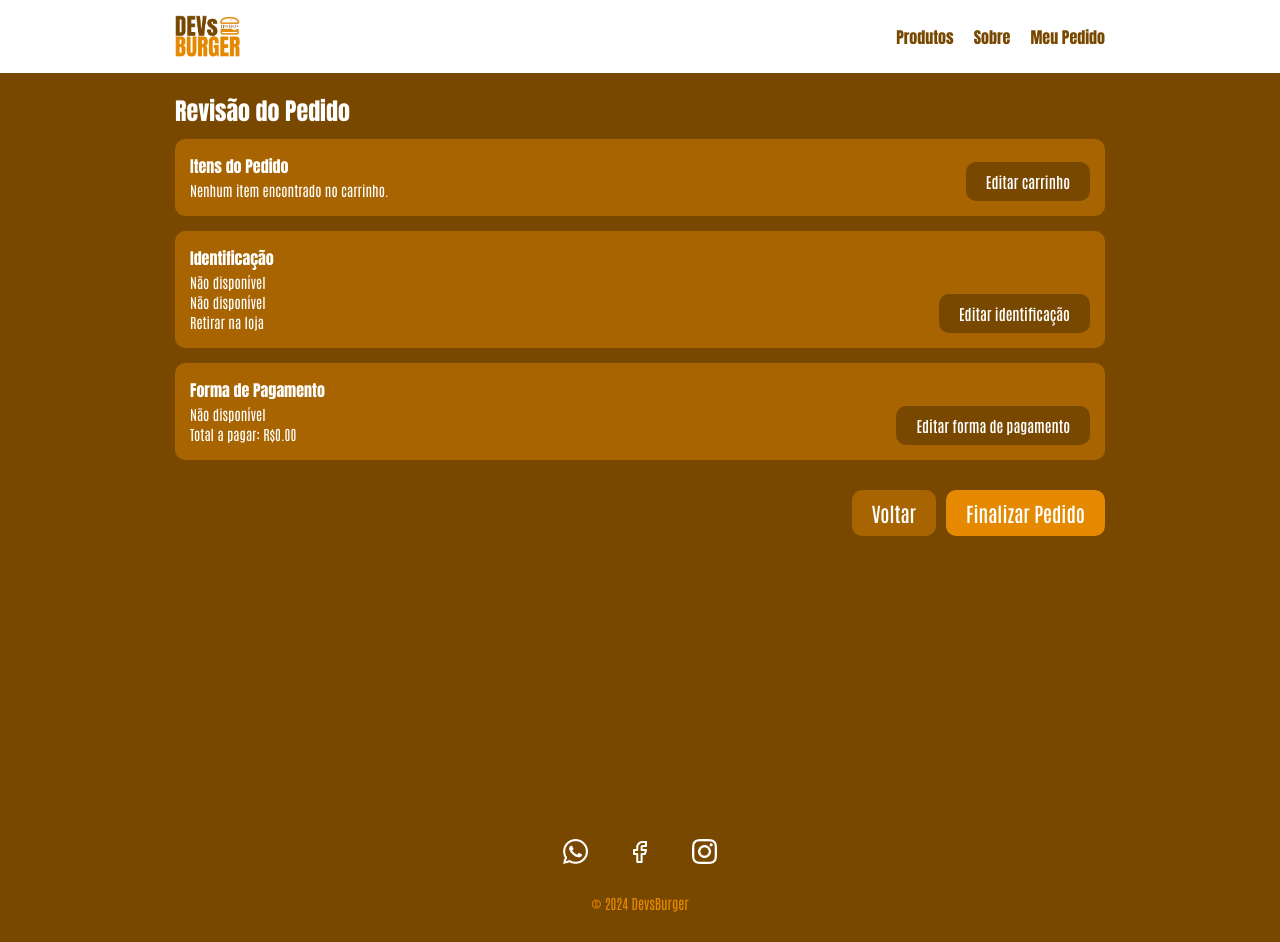
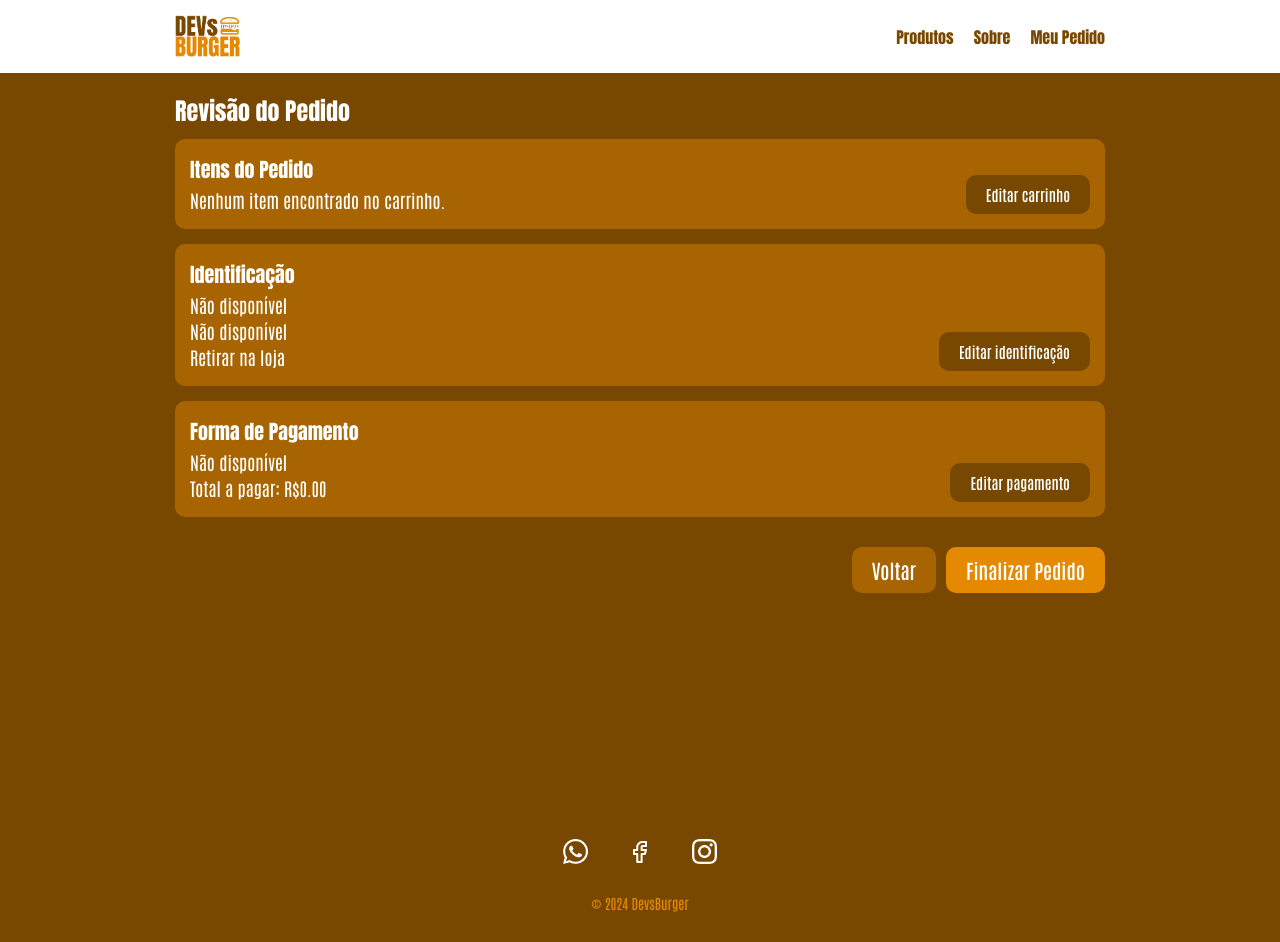
Before and after one commit to gabinag/devsburger, a React (Vite) app: page /revisao in a window 1280 px wide. Built offline with nearby package versions, Linux system fonts and the light colour scheme.

Commit message:
aumenta fonte

```diff
--- a/src/pages/Revisao/Revisao.jsx
+++ b/src/pages/Revisao/Revisao.jsx
@@ -115,7 +115,7 @@ export const Revisao = () => {
                   <p><strong>Total a pagar:</strong> R${calculaPrecoTotal().toFixed(2)}</p>
                 </div>
                 <div className={styles.btnEdit}>
-                  <Botao label="Editar forma de pagamento" backgroundColor="var(--marrom)" fontSize="1.5rem" onClick={() => navigate('/pagamento')} />
+                  <Botao label="Editar pagamento" backgroundColor="var(--marrom)" fontSize="1.5rem" onClick={() => navigate('/pagamento')} />
                 </div>
               </div>
             </div>
--- a/src/pages/Revisao/Revisao.module.css
+++ b/src/pages/Revisao/Revisao.module.css
@@ -1,6 +1,6 @@
 .revisao {
   color: #fff;
-  font-size: 1.4rem;
+  font-size: 1.8rem;
   min-height: 80vh;
   padding: 0 1rem;
   .cardRevisao {
@@ -12,11 +12,11 @@
     justify-content: space-between;
     flex-wrap: wrap;
     h2 {
-      font-size: 1.6rem;
+      font-size: 2rem;
       margin-bottom: .3rem;
     }
     h3 {
-      font-size: 1.4rem;
+      font-size: 1.8rem;
     }
     p {
       margin-bottom: .2rem;
@@ -35,17 +35,8 @@
 
 @media screen and (max-width: 600px) {
   .revisao {
-    font-size: 1.8rem;
     .wrapCardRevisao {
       min-height: 65vh;
     }
-    .cardRevisao {
-      h2 {
-        font-size: 2rem;
-      }
-      h3 {
-        font-size: 1.8rem;
-      }
-    }
   }
 }
```
